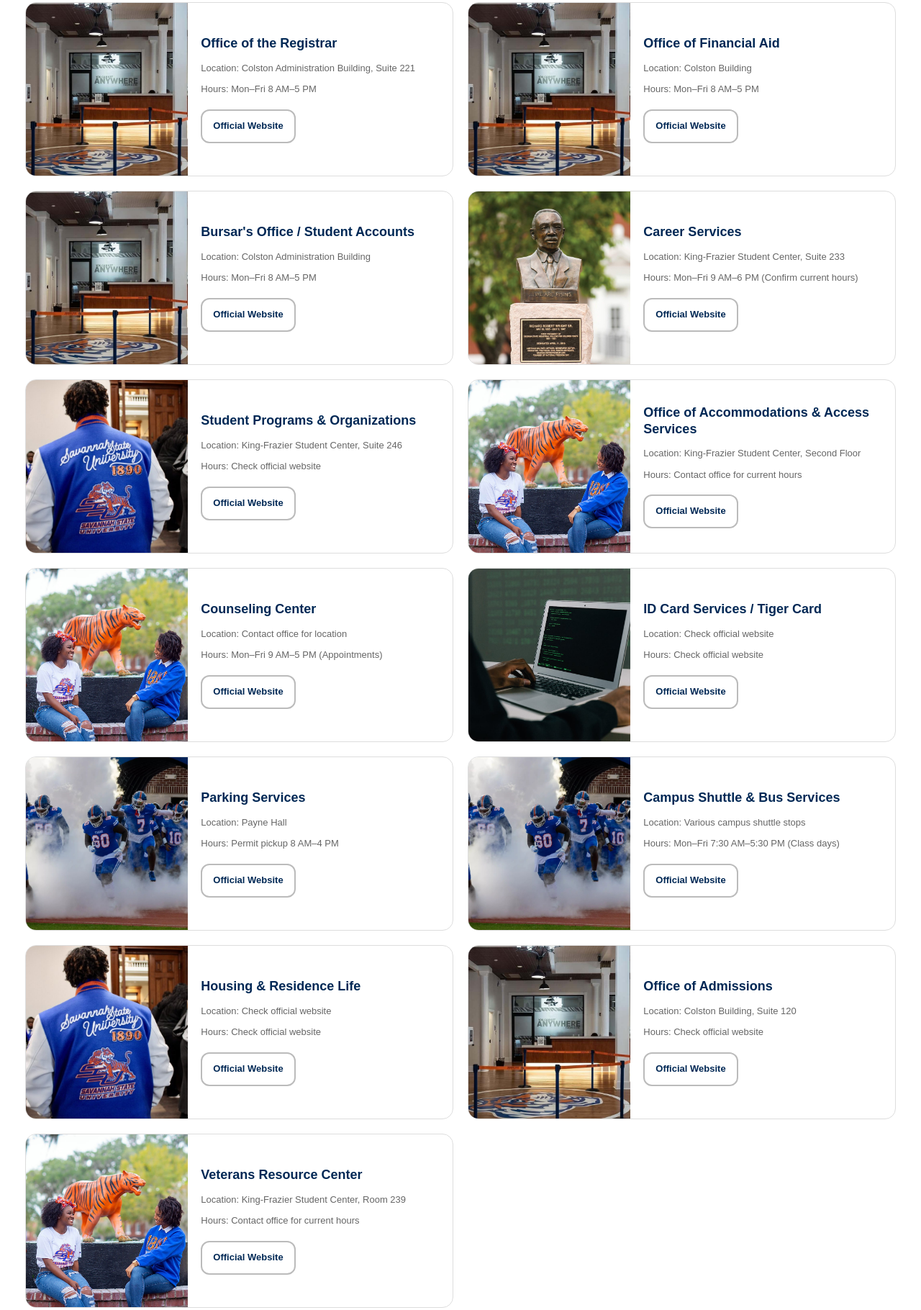
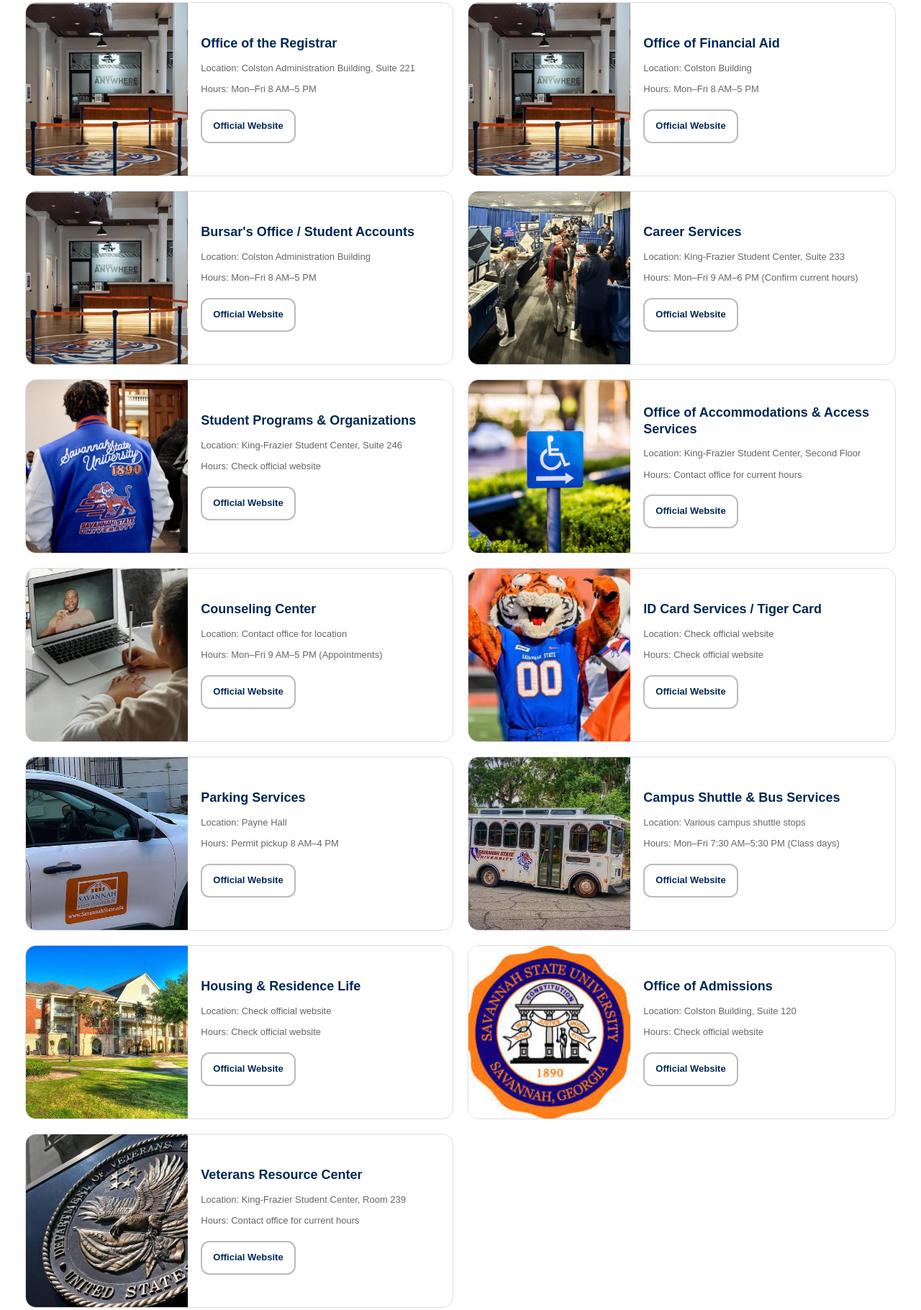
Before and after one commit to DominiqueJcs/Capstone-Project-Website, a plain HTML site: page times-location.html in a window 1280 px wide. Shown: the part 672-2492 px from the top of the page at 72% size. Drawn offline with Linux system fonts and the light colour scheme.

Commit message:
Update images for various directory cards

```diff
--- a/times-location.html
+++ b/times-location.html
@@ -27,7 +27,7 @@
 
             <!-- MAIL CENTER -->
             <article class="directory-card">
-                <img src="capstoneimages/Image.jpg" alt="Mail Center">
+                <img src="capstoneimages/ssu-mail-service-post-boxes.jpg" alt="Mail Center">
 
                 <div class="card-info">
                     <h3>Mail Center / Mail Room</h3>
@@ -45,7 +45,7 @@
 
             <!-- LIBRARY -->
             <article class="directory-card">
-                <img src="capstoneimages/Image 5.jpg" alt="Library">
+                <img src="capstoneimages/savlibrart.jpg" alt="Library">
 
                 <div class="card-info">
                     <h3>Asa H. Gordon Library</h3>
@@ -64,7 +64,7 @@
 
             <!-- DINING SERVICES -->
             <article class="directory-card">
-                <img src="capstoneimages/Image 9.jpg" alt="Dining Services">
+                <img src="capstoneimages/sav_dininghall.jpg" alt="Dining Services">
 
                 <div class="card-info">
                     <h3>Dining Services &amp; Meal Plans</h3>
@@ -81,7 +81,7 @@
 
             <!-- BOOKSTORE -->
             <article class="directory-card">
-                <img src="capstoneimages/Image 9.jpg" alt="Bookstore">
+                <img src="capstoneimages/ssu-bookstore-front.jpg" alt="Bookstore">
 
                 <div class="card-info">
                     <h3>University Bookstore</h3>
@@ -151,7 +151,7 @@
 
             <!-- CAREER SERVICES -->
             <article class="directory-card">
-                <img src="capstoneimages/Image 1.jpg" alt="Career Services">
+                <img src="capstoneimages/careerservice_image.jpeg" alt="Career Services">
 
                 <div class="card-info">
                     <h3>Career Services</h3>
@@ -188,7 +188,7 @@
 
             <!-- ACCESS SERVICES -->
             <article class="directory-card">
-                <img src="capstoneimages/Image 11.jpg" alt="Access Services">
+                <img src="capstoneimages/accommodation-ssu.jpg" alt="Access Services">
 
                 <div class="card-info">
                     <h3>Office of Accommodations &amp; Access Services</h3>
@@ -206,7 +206,7 @@
 
             <!-- COUNSELING CENTER -->
             <article class="directory-card">
-                <img src="capstoneimages/Image 11.jpg" alt="Counseling Center">
+                <img src="capstoneimages/ssu-counseling.jpeg" alt="Counseling Center">
 
                 <div class="card-info">
                     <h3>Counseling Center</h3>
@@ -224,7 +224,7 @@
 
             <!-- ID CARD SERVICES -->
             <article class="directory-card">
-                <img src="capstoneimages/Image 2.jpg" alt="ID Card Services">
+                <img src="capstoneimages/ssu-card.jpeg" alt="ID Card Services">
 
                 <div class="card-info">
                     <h3>ID Card Services / Tiger Card</h3>
@@ -241,7 +241,7 @@
 
             <!-- PARKING SERVICES -->
             <article class="directory-card">
-                <img src="capstoneimages/Image 10.jpg" alt="Parking">
+                <img src="capstoneimages/ssu-parking.jpeg" alt="Parking">
 
                 <div class="card-info">
                     <h3>Parking Services</h3>
@@ -258,7 +258,7 @@
 
             <!-- CAMPUS SHUTTLE -->
             <article class="directory-card">
-                <img src="capstoneimages/Image 10.jpg" alt="Campus Shuttle">
+                <img src="capstoneimages/ssu-shuttle.jpeg" alt="Campus Shuttle">
 
                 <div class="card-info">
                     <h3>Campus Shuttle &amp; Bus Services</h3>
@@ -276,7 +276,7 @@
 
             <!-- HOUSING -->
             <article class="directory-card">
-                <img src="capstoneimages/Image 7.jpg" alt="Housing">
+                <img src="capstoneimages/ssu-housing.jpeg" alt="Housing">
 
                 <div class="card-info">
                     <h3>Housing &amp; Residence Life</h3>
@@ -293,7 +293,7 @@
 
             <!-- ADMISSIONS -->
             <article class="directory-card">
-                <img src="capstoneimages/Image 4.jpg" alt="Admissions">
+                <img src="capstoneimages/ssu-admin.jpeg" alt="Admissions">
 
                 <div class="card-info">
                     <h3>Office of Admissions</h3>
@@ -310,7 +310,7 @@
 
             <!-- VETERANS RESOURCE CENTER -->
             <article class="directory-card">
-                <img src="capstoneimages/Image 11.jpg" alt="Veterans Center">
+                <img src="capstoneimages/ssu-vet.jpeg" alt="Veterans Center">
 
                 <div class="card-info">
                     <h3>Veterans Resource Center</h3>
```
